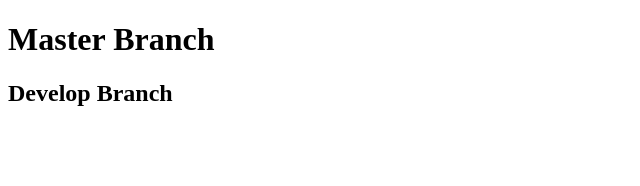
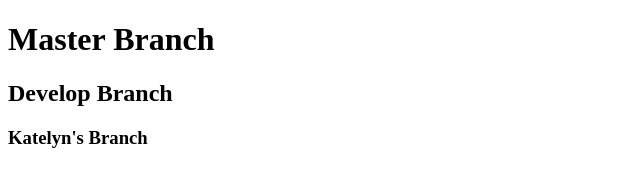
Before and after one commit to mrkinsey/teamGit, a plain HTML site: page index.html in a window 1280 px wide. Shown: the whole page, without its empty margins (0-640 px from the left). Drawn offline with Linux system fonts and the light colour scheme.

Commit message:
katelyns branch

```diff
--- a/index.html
+++ b/index.html
@@ -9,5 +9,6 @@
 <body>
     <h1>Master Branch</h1>
     <h2>Develop Branch</h2>
+    <h3>Katelyn's Branch</h3>
 </body>
 </html>
```
